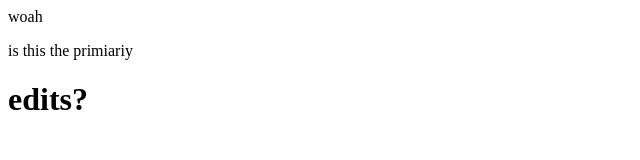
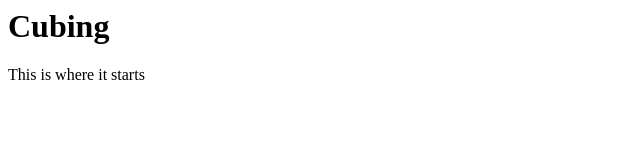
Before and after one commit to Shazzey/cubing, a plain HTML site: page index.html in a window 1280 px wide. Shown: the whole page, without its empty margins (0-640 px from the left). Drawn offline with Linux system fonts and the light colour scheme.

Commit message:
There we go

```diff
--- a/index.html
+++ b/index.html
@@ -1,4 +1,2 @@
-
-<p> woah </p>
-<p> is this the primiariy</p>
-<h1> edits?</h1>
+<h1> Cubing</h1>
+<p1> This is where it starts </p1>
```
